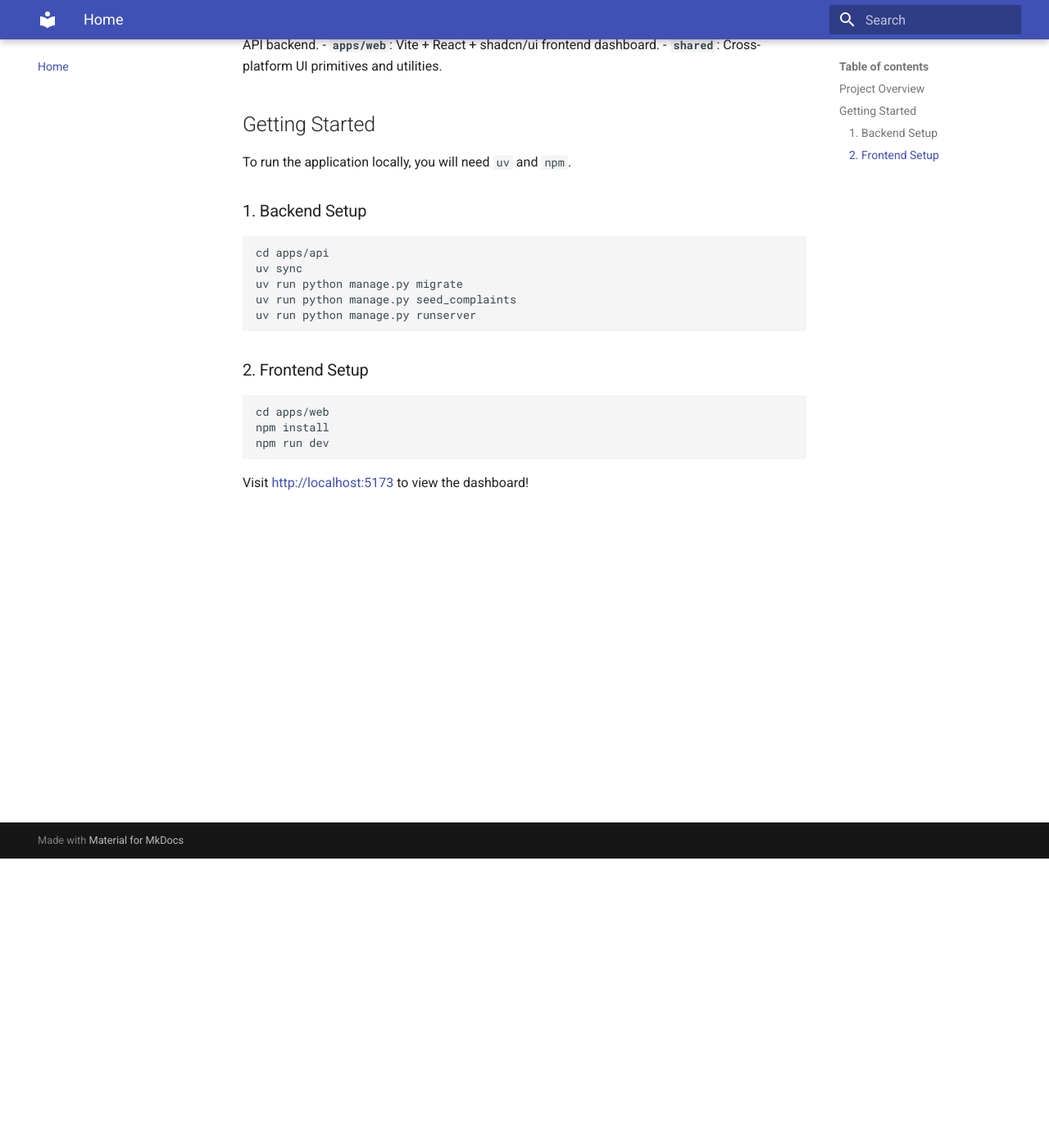
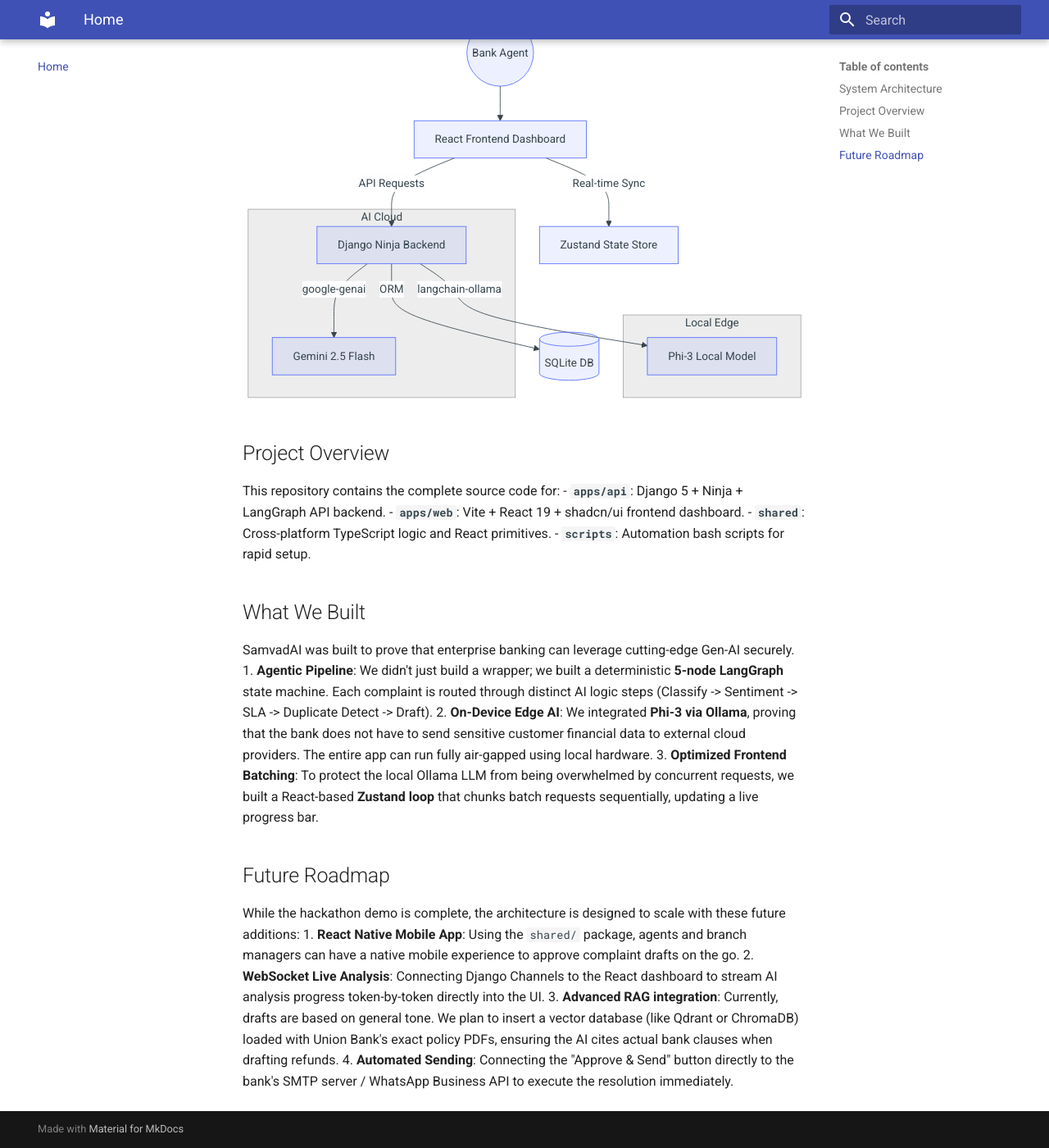
Before and after one commit to Divesh-Kshirsagar/SamvadAI, an MkDocs documentation site: the page built from docs/docs/index.md, in a window 1280 px wide and 1400 px high, scrolled down 353 px. Shown: the whole window at 82% size. Built offline with MkDocs 1.6.1 and Material for MkDocs 9.7.7, drawn with Linux system fonts in a browser that asks for light colours.

Commit message:
docs: Add comprehensive API reference, detail backend models with ERD, expand AI pipeline logic, and document frontend batch processing and state management.

````diff
--- a/docs/docs/index.md
+++ b/docs/docs/index.md
@@ -2,30 +2,39 @@
 
 Welcome to the internal documentation for SamvadAI, the advanced Gen-AI powered complaint resolution and analytics platform for Union Bank.
 
+## System Architecture
+```mermaid
+graph TD
+    User((Bank Agent)) --> Web[React Frontend Dashboard]
+    Web -- API Requests --> API[Django Ninja Backend]
+    subgraph AI Cloud
+        API -- google-genai --> Gemini[Gemini 2.5 Flash]
+    end
+    subgraph Local Edge
+        API -- langchain-ollama --> Phi3[Phi-3 Local Model]
+    end
+    API -- ORM --> SQLite[(SQLite DB)]
+    Web -- Real-time Sync --> Zustand[Zustand State Store]
+```
+
 ## Project Overview
 This repository contains the complete source code for:
-- **`apps/api`**: Django + Ninja + LangGraph API backend.
-- **`apps/web`**: Vite + React + shadcn/ui frontend dashboard.
-- **`shared`**: Cross-platform UI primitives and utilities.
+- **`apps/api`**: Django 5 + Ninja + LangGraph API backend.
+- **`apps/web`**: Vite + React 19 + shadcn/ui frontend dashboard.
+- **`shared`**: Cross-platform TypeScript logic and React primitives.
+- **`scripts`**: Automation bash scripts for rapid setup.
 
-## Getting Started
+## What We Built
 
-To run the application locally, you will need `uv` and `npm`.
+SamvadAI was built to prove that enterprise banking can leverage cutting-edge Gen-AI securely.
+1. **Agentic Pipeline**: We didn't just build a wrapper; we built a deterministic **5-node LangGraph** state machine. Each complaint is routed through distinct AI logic steps (Classify -> Sentiment -> SLA -> Duplicate Detect -> Draft).
+2. **On-Device Edge AI**: We integrated **Phi-3 via Ollama**, proving that the bank does not have to send sensitive customer financial data to external cloud providers. The entire app can run fully air-gapped using local hardware.
+3. **Optimized Frontend Batching**: To protect the local Ollama LLM from being overwhelmed by concurrent requests, we built a React-based **Zustand loop** that chunks batch requests sequentially, updating a live progress bar.
 
-### 1. Backend Setup
-```bash
-cd apps/api
-uv sync
-uv run python manage.py migrate
-uv run python manage.py seed_complaints
-uv run python manage.py runserver
-```
+## Future Roadmap
 
-### 2. Frontend Setup
-```bash
-cd apps/web
-npm install
-npm run dev
-```
-
-Visit [http://localhost:5173](http://localhost:5173) to view the dashboard!
+While the hackathon demo is complete, the architecture is designed to scale with these future additions:
+1. **React Native Mobile App**: Using the `shared/` package, agents and branch managers can have a native mobile experience to approve complaint drafts on the go.
+2. **WebSocket Live Analysis**: Connecting Django Channels to the React dashboard to stream AI analysis progress token-by-token directly into the UI.
+3. **Advanced RAG integration**: Currently, drafts are based on general tone. We plan to insert a vector database (like Qdrant or ChromaDB) loaded with Union Bank's exact policy PDFs, ensuring the AI cites actual bank clauses when drafting refunds.
+4. **Automated Sending**: Connecting the "Approve & Send" button directly to the bank's SMTP server / WhatsApp Business API to execute the resolution immediately.
--- a/docs/mkdocs.yml
+++ b/docs/mkdocs.yml
@@ -11,9 +11,22 @@
     - search.suggest
     - search.highlight
 
+markdown_extensions:
+  - pymdownx.highlight:
+      anchor_linenums: true
+  - pymdownx.inlinehilite
+  - pymdownx.snippets
+  - pymdownx.superfences:
+      custom_fences:
+        - name: mermaid
+          class: mermaid
+          format: !!python/name:pymdownx.superfences.fence_code_format
+
 nav:
   - Home: index.md
   - Architecture:
-    - Backend API: backend.md
-    - Frontend Web: frontend.md
+      - Backend API: backend.md
+      - Frontend Web: frontend.md
   - AI Pipeline: ai-pipeline.md
+  - API Reference: api-reference.md
+  - Sitemap: sitemap.md
````
Also changed, not shown: docs/docs/ai-pipeline.md (+45 -8 lines), docs/docs/api-reference.md (added, +143 -0 lines), docs/docs/backend.md (+37 -5 lines), docs/docs/frontend.md (+22 -0 lines), docs/docs/sitemap.md (added, +9 -0 lines), README.md, 1 other file.
